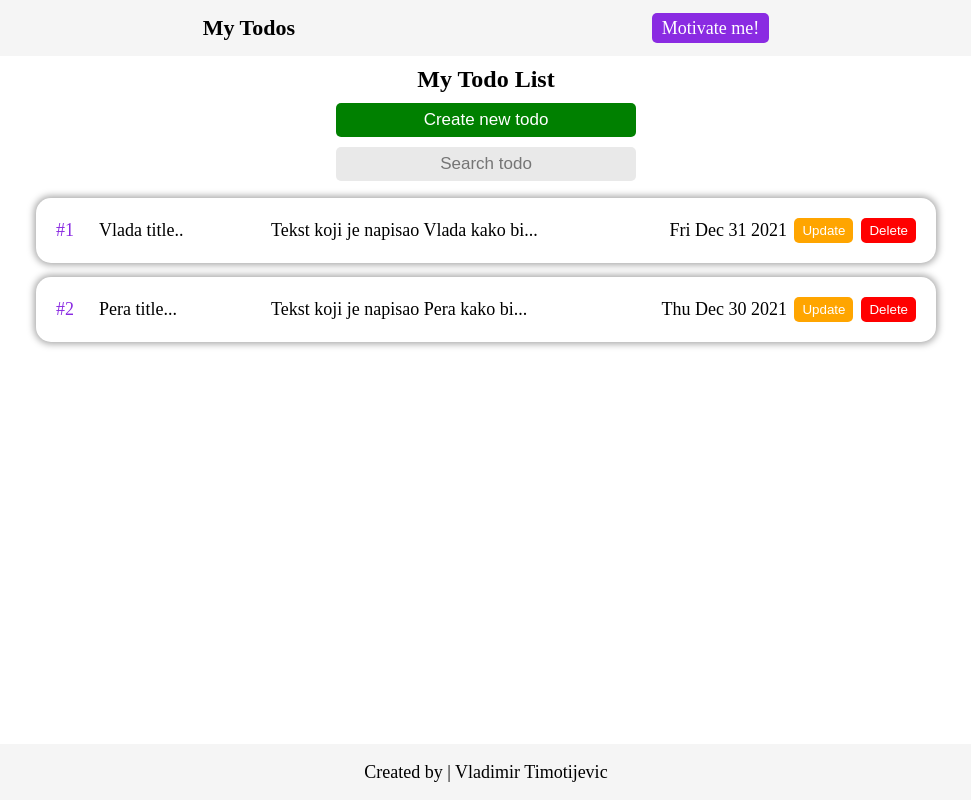
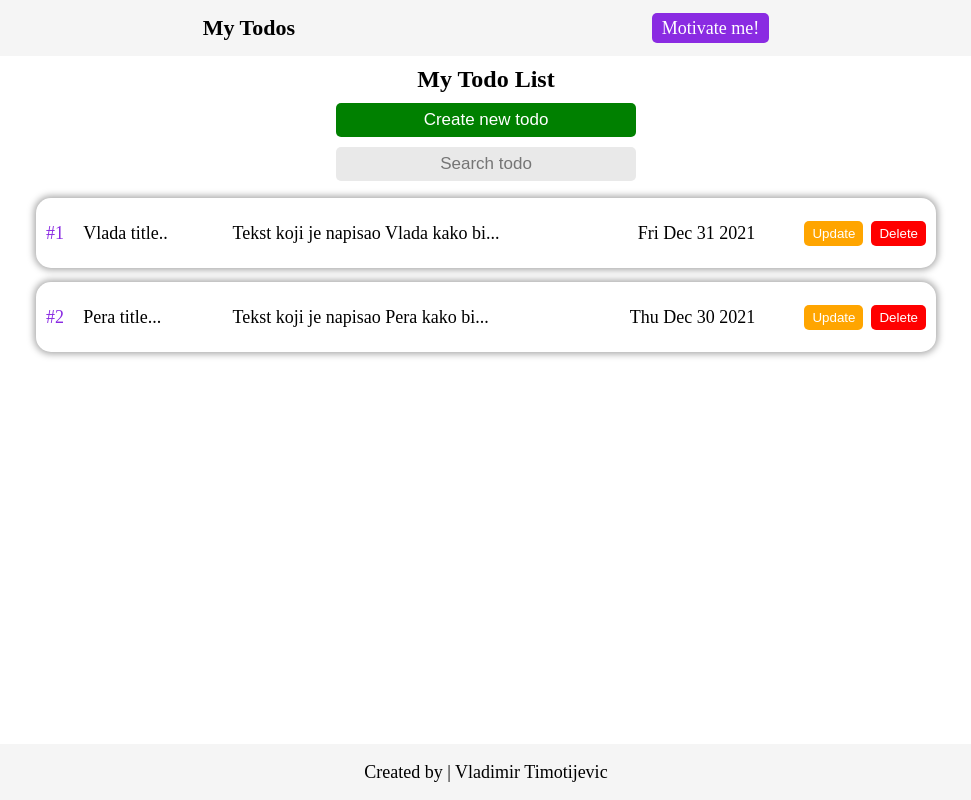
Before and after one commit to TimotijevicVlada/Todo_React_TypeScript-CRUD-, a React (Create React App) app: page / in a window 1280 px wide. Shown: the whole page, without its empty margins (154-1125 px from the left). Built offline with nearby package versions, Linux system fonts and the light colour scheme.

Commit message:
Details functionalitiy done

```diff
--- /dev/null
+++ b/src/components/Details.tsx
@@ -0,0 +1,37 @@
+import { useRef } from 'react';
+import { TodosProps } from './types/Types';
+
+type DetailsProps = {
+    detailsItem: TodosProps[]
+    setDetailsVisible: React.Dispatch<React.SetStateAction<boolean>>
+}
+
+const Details = ({ detailsItem, setDetailsVisible }: DetailsProps) => {
+
+    const detailsRef = useRef<HTMLDivElement>(null);
+    //Function that exit the form when we click out of the form
+    //Insted of "React.MouseEvent<HTMLDivElement>" I put "any" because I couldn't solve the error.
+    const handleExit = (event: any) => {
+        if (!detailsRef.current?.contains(event.target)) {
+            setDetailsVisible(false);
+        }
+    }
+
+    return (
+        <div onClick={handleExit} className='details_wrapper'>
+            <div className='details' ref={detailsRef}>
+                <div className='details_title'>
+                    <h2>{detailsItem[0].title}</h2>
+                </div>
+                <div className='details_description'>
+                    <p>{detailsItem[0].description}</p>
+                </div>
+                <div className='details_date'>
+                    <p>{detailsItem[0].date}</p>
+                </div>
+            </div>
+        </div>
+    )
+}
+
+export default Details;
--- a/src/components/Todo.tsx
+++ b/src/components/Todo.tsx
@@ -1,6 +1,7 @@
-import React, {useState} from 'react';
+import React, { useState } from 'react';
 import { TodosProps } from "./types/Types";
 import DeleteWindow from "./DeleteWindow";
+import Details from "./Details";
 
 type TodoProps = {
     todos: TodosProps[]
@@ -13,6 +14,8 @@ const Todo = ({ todos, setTodos, setItemForUpdate, setUpdateFormVisible }: TodoP
 
     const [itemForDeleting, setItemForDeleting] = useState<TodosProps[]>([]);
     const [deleteWindowVisible, setDeleteWindowVisible] = useState<boolean>(false);
+    const [detailsItem, setDetailsItem] = useState<TodosProps[]>([]);
+    const [detailsVisible, setDetailsVisible] = useState<boolean>(false);
 
     //First click on delete button
     const handleDelete = (id: number) => {
@@ -27,21 +30,32 @@ const Todo = ({ todos, setTodos, setItemForUpdate, setUpdateFormVisible }: TodoP
         const updateItem = todos.filter(item => item.id === id);
         setItemForUpdate(updateItem);
     }
+
+    //Function that set details item
+    const handleDetails = (id: number) => {
+        const details = todos.filter(item => item.id === id);
+        setDetailsItem(details);
+        setDetailsVisible(true);
+    }
+
     return (
         <div className='todos'>
             {todos.map((item, index) => (
                 <div key={item.id} className='todo'>
-                    <span className='index'>#{index + 1}</span>
-                    <span className='title'>{item.title}</span>
-                    <span className='description'>{item.description}</span>
-                    <span className='date'>{new Date(item.date).toDateString()}</span>
+                    <div onClick={() => handleDetails(item.id)} className='todo_info'>
+                        <span className='index'>#{index + 1}</span>
+                        <span className='title'>{item.title}</span>
+                        <span className='description'>{item.description}</span>
+                        <span className='date'>{new Date(item.date).toDateString()}</span>
+                    </div>
                     <div className='events'>
                         <button onClick={() => handleUpdate(item.id)} className='update_btn'>Update</button>
                         <button onClick={() => handleDelete(item.id)} className='delete_btn'>Delete</button>
                     </div>
                 </div>
             ))}
-            {deleteWindowVisible && <DeleteWindow itemForDeleting={itemForDeleting} todos={todos} setTodos={setTodos} setDeleteWindowVisible={setDeleteWindowVisible}/>}
+            {deleteWindowVisible && <DeleteWindow itemForDeleting={itemForDeleting} todos={todos} setTodos={setTodos} setDeleteWindowVisible={setDeleteWindowVisible} />}
+            {detailsVisible && <Details detailsItem={detailsItem} setDetailsVisible={setDetailsVisible} />}
         </div>
     )
 }
--- a/src/style/App.css
+++ b/src/style/App.css
@@ -65,8 +65,9 @@
   -webkit-box-shadow: 0px 0px 7px 2px rgba(0, 0, 0, 0.35);
           box-shadow: 0px 0px 7px 2px rgba(0, 0, 0, 0.35);
   width: 900px;
+  height: 70px;
   margin: 7px 0px;
-  padding: 20px;
+  padding-right: 10px;
   border-radius: 15px;
   display: -webkit-box;
   display: -ms-flexbox;
@@ -88,21 +89,33 @@
           transform: scale(1.02);
 }
 
-.App .todos_wrapper .todos .todo .index {
+.App .todos_wrapper .todos .todo .todo_info {
+  height: 100%;
+  width: 85%;
+  display: -webkit-box;
+  display: -ms-flexbox;
+  display: flex;
+  -webkit-box-align: center;
+      -ms-flex-align: center;
+          align-items: center;
+  padding-left: 10px;
+}
+
+.App .todos_wrapper .todos .todo .todo_info .index {
   width: 5%;
   color: blueviolet;
 }
 
-.App .todos_wrapper .todos .todo .title {
+.App .todos_wrapper .todos .todo .todo_info .title {
   width: 20%;
 }
 
-.App .todos_wrapper .todos .todo .description {
-  width: 45%;
+.App .todos_wrapper .todos .todo .todo_info .description {
+  width: 50%;
 }
 
-.App .todos_wrapper .todos .todo .date {
-  width: 15%;
+.App .todos_wrapper .todos .todo .todo_info .date {
+  width: 20%;
   text-align: right;
 }
 
@@ -210,6 +223,68 @@
   background-color: #fc3131;
 }
 
+.App .todos_wrapper .todos .details_wrapper {
+  position: fixed;
+  width: 100%;
+  height: 100vh;
+  left: 0;
+  top: 0;
+  background-color: rgba(0, 0, 0, 0.7);
+  -webkit-backdrop-filter: blur(7px);
+          backdrop-filter: blur(7px);
+  display: -webkit-box;
+  display: -ms-flexbox;
+  display: flex;
+  -webkit-box-pack: center;
+      -ms-flex-pack: center;
+          justify-content: center;
+  -webkit-box-align: center;
+      -ms-flex-align: center;
+          align-items: center;
+}
+
+.App .todos_wrapper .todos .details_wrapper .details {
+  background-color: lightgray;
+  width: 350px;
+  min-height: 400px;
+  border-radius: 15px;
+  padding: 20px;
+  display: -webkit-box;
+  display: -ms-flexbox;
+  display: flex;
+  -webkit-box-orient: vertical;
+  -webkit-box-direction: normal;
+      -ms-flex-direction: column;
+          flex-direction: column;
+  -webkit-box-pack: justify;
+      -ms-flex-pack: justify;
+          justify-content: space-between;
+  -webkit-animation: fadeInDetails 0.4s linear;
+          animation: fadeInDetails 0.4s linear;
+  font-size: 18px;
+}
+
+@-webkit-keyframes fadeInDetails {
+  0% {
+    -webkit-transform: translateY(3rem);
+            transform: translateY(3rem);
+    opacity: 0;
+  }
+}
+
+@keyframes fadeInDetails {
+  0% {
+    -webkit-transform: translateY(3rem);
+            transform: translateY(3rem);
+    opacity: 0;
+  }
+}
+
+.App .todos_wrapper .todos .details_wrapper .details .details_date {
+  -ms-flex-item-align: end;
+      align-self: flex-end;
+}
+
 .App .todos_wrapper .create_todo_btn {
   text-align: center;
 }
@@ -248,7 +323,8 @@
   outline: none;
 }
 
-.App .todos_wrapper .create_wrapper, .App .todos_wrapper .update_wrapper {
+.App .todos_wrapper .create_wrapper,
+.App .todos_wrapper .update_wrapper {
   position: fixed;
   width: 100%;
   height: 100vh;
@@ -268,7 +344,8 @@
           align-items: center;
 }
 
-.App .todos_wrapper .create_wrapper form, .App .todos_wrapper .update_wrapper form {
+.App .todos_wrapper .create_wrapper form,
+.App .todos_wrapper .update_wrapper form {
   background-color: lightgray;
   width: 350px;
   min-height: 400px;
@@ -304,12 +381,18 @@
   }
 }
 
-.App .todos_wrapper .create_wrapper form .create_title, .App .todos_wrapper .create_wrapper form .update_title, .App .todos_wrapper .update_wrapper form .create_title, .App .todos_wrapper .update_wrapper form .update_title {
+.App .todos_wrapper .create_wrapper form .create_title,
+.App .todos_wrapper .create_wrapper form .update_title,
+.App .todos_wrapper .update_wrapper form .create_title,
+.App .todos_wrapper .update_wrapper form .update_title {
   font-weight: 200;
   text-align: center;
 }
 
-.App .todos_wrapper .create_wrapper form .create_content div, .App .todos_wrapper .create_wrapper form .update_content div, .App .todos_wrapper .update_wrapper form .create_content div, .App .todos_wrapper .update_wrapper form .update_content div {
+.App .todos_wrapper .create_wrapper form .create_content div,
+.App .todos_wrapper .create_wrapper form .update_content div,
+.App .todos_wrapper .update_wrapper form .create_content div,
+.App .todos_wrapper .update_wrapper form .update_content div {
   width: 100%;
   display: -webkit-box;
   display: -ms-flexbox;
@@ -321,17 +404,26 @@
   margin: 7px 0px;
 }
 
-.App .todos_wrapper .create_wrapper form .create_content div input, .App .todos_wrapper .create_wrapper form .update_content div input, .App .todos_wrapper .update_wrapper form .create_content div input, .App .todos_wrapper .update_wrapper form .update_content div input {
+.App .todos_wrapper .create_wrapper form .create_content div input,
+.App .todos_wrapper .create_wrapper form .update_content div input,
+.App .todos_wrapper .update_wrapper form .create_content div input,
+.App .todos_wrapper .update_wrapper form .update_content div input {
   border: none;
   border-radius: 7px;
   padding: 7px 5px;
 }
 
-.App .todos_wrapper .create_wrapper form .create_content div input:focus, .App .todos_wrapper .create_wrapper form .update_content div input:focus, .App .todos_wrapper .update_wrapper form .create_content div input:focus, .App .todos_wrapper .update_wrapper form .update_content div input:focus {
+.App .todos_wrapper .create_wrapper form .create_content div input:focus,
+.App .todos_wrapper .create_wrapper form .update_content div input:focus,
+.App .todos_wrapper .update_wrapper form .create_content div input:focus,
+.App .todos_wrapper .update_wrapper form .update_content div input:focus {
   outline: none;
 }
 
-.App .todos_wrapper .create_wrapper form .create_content div button, .App .todos_wrapper .create_wrapper form .update_content div button, .App .todos_wrapper .update_wrapper form .create_content div button, .App .todos_wrapper .update_wrapper form .update_content div button {
+.App .todos_wrapper .create_wrapper form .create_content div button,
+.App .todos_wrapper .create_wrapper form .update_content div button,
+.App .todos_wrapper .update_wrapper form .create_content div button,
+.App .todos_wrapper .update_wrapper form .update_content div button {
   margin-top: 15px;
   padding: 7px 0px;
   border: none;
@@ -342,12 +434,18 @@
   cursor: pointer;
 }
 
-.App .todos_wrapper .create_wrapper form .create_content .error, .App .todos_wrapper .create_wrapper form .update_content .error, .App .todos_wrapper .update_wrapper form .create_content .error, .App .todos_wrapper .update_wrapper form .update_content .error {
+.App .todos_wrapper .create_wrapper form .create_content .error,
+.App .todos_wrapper .create_wrapper form .update_content .error,
+.App .todos_wrapper .update_wrapper form .create_content .error,
+.App .todos_wrapper .update_wrapper form .update_content .error {
   color: red;
   font-size: 13px;
 }
 
-.App .todos_wrapper .create_wrapper form .create_content .success_msg, .App .todos_wrapper .create_wrapper form .update_content .success_msg, .App .todos_wrapper .update_wrapper form .create_content .success_msg, .App .todos_wrapper .update_wrapper form .update_content .success_msg {
+.App .todos_wrapper .create_wrapper form .create_content .success_msg,
+.App .todos_wrapper .create_wrapper form .update_content .success_msg,
+.App .todos_wrapper .update_wrapper form .create_content .success_msg,
+.App .todos_wrapper .update_wrapper form .update_content .success_msg {
   color: green;
   text-align: center;
 }
--- a/src/style/App.scss
+++ b/src/style/App.scss
@@ -43,8 +43,9 @@
       .todo {
         box-shadow: 0px 0px 7px 2px rgba(0, 0, 0, 0.35);
         width: 900px;
+        height: 70px;
         margin: 7px 0px;
-           padding: 20px;
+        padding-right: 10px;
         border-radius: 15px;
         display: flex;
         align-items: center;
@@ -55,6 +56,12 @@
         &:hover {
           transform: scale(1.02);
         }
+        .todo_info {
+          height: 100%;
+          width: 85%;
+          display: flex;
+          align-items: center;
+          padding-left: 10px;
           .index {
             width: 5%;
             color: blueviolet;
@@ -63,11 +70,12 @@
             width: 20%;
           }
           .description {
-             width: 45%;
+            width: 50%;
           }
           .date {
-             width: 15%;
+            width: 20%;
             text-align: right;
+          }
         }
         .events {
           width: 15%;
@@ -145,6 +153,39 @@
           }
         }
       }
+      .details_wrapper {
+        position: fixed;
+        width: 100%;
+        height: 100vh;
+        left: 0;
+        top: 0;
+        background-color: rgba(0, 0, 0, 0.7);
+        backdrop-filter: blur(7px);
+        display: flex;
+        justify-content: center;
+        align-items: center;
+        .details {
+          background-color: lightgray;
+          width: 350px;
+          min-height: 400px;
+          border-radius: 15px;
+          padding: 20px;
+          display: flex;
+          flex-direction: column;
+          justify-content: space-between;
+          animation: fadeInDetails 0.4s linear;
+          font-size: 18px;
+          @keyframes fadeInDetails {
+            0% {
+              transform: translateY(3rem);
+              opacity: 0;
+            }
+          }
+          .details_date {
+            align-self: flex-end;
+          }
+        }
+      }
     }
     .create_todo_btn {
       text-align: center;
@@ -178,7 +219,8 @@
         }
       }
     }
-    .create_wrapper, .update_wrapper {
+    .create_wrapper,
+    .update_wrapper {
       position: fixed;
       width: 100%;
       height: 100vh;
@@ -205,11 +247,13 @@
             opacity: 0;
           }
         }
-        .create_title, .update_title {
+        .create_title,
+        .update_title {
           font-weight: 200;
           text-align: center;
         }
-        .create_content, .update_content {
+        .create_content,
+        .update_content {
           div {
             width: 100%;
             display: flex;
```
Also changed, not shown: 1 other file (tests, documents, lock files or other folders). Lines whose indentation alone changed are shown as unchanged.
